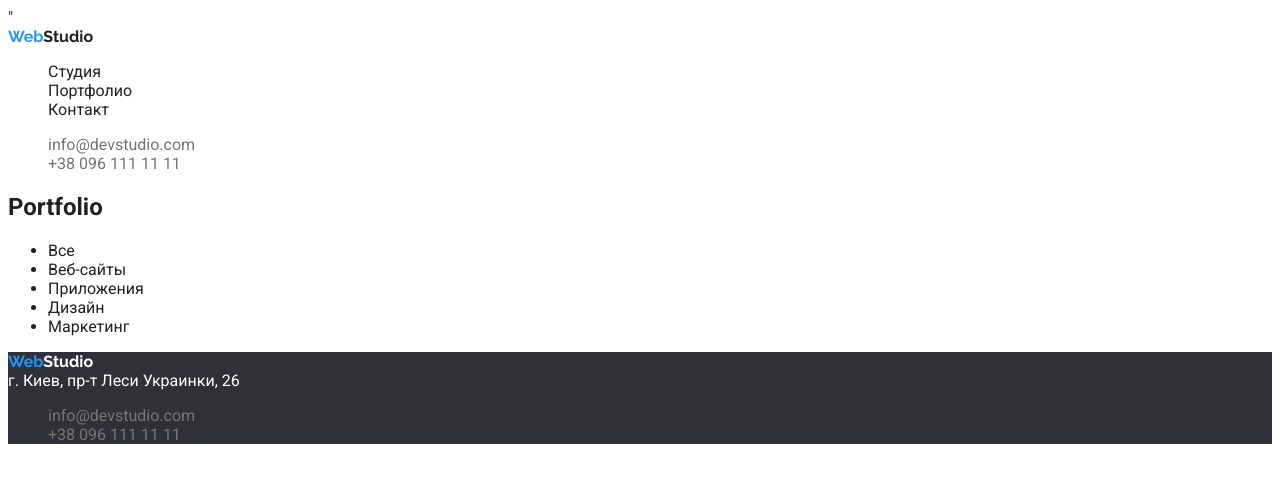
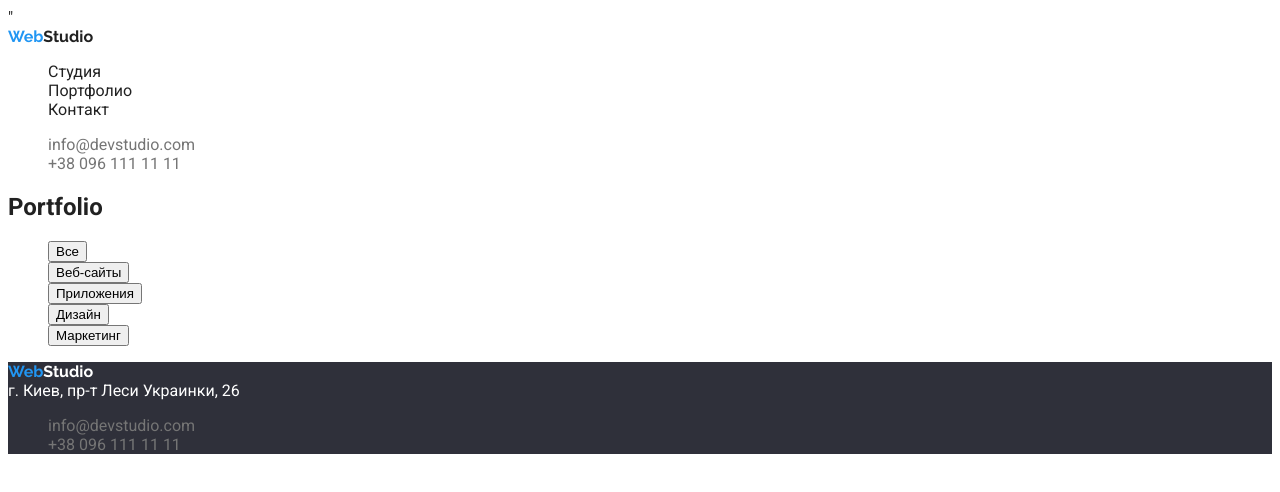
Before and after one commit to Anna-Polishchyk/goit-murkup-hw-2, a plain HTML site: page portfolio.html in a window 1280 px wide. Drawn offline with Linux system fonts and the light colour scheme.

Commit message:
commit to main

```diff
--- a/portfolio.html
+++ b/portfolio.html
@@ -38,12 +38,12 @@
         <!--hide portfolio-->
         <h1>Portfolio</h1>
        <!--page navigation-->
-       <ul>
-           <li><a href="" class=""></a>Все</li>
-           <li><a href=""></a>Веб-сайты</li>
-           <li><a href=""></a>Приложения</li>
-           <li><a href=""></a>Дизайн</li>
-           <li><a href=""></a>Маркетинг</li>
+       <ul class="filter list">
+           <li><button type="button">Все</button></li>
+           <li><button type="button">Веб-сайты</button></li>
+           <li><button type="button">Приложения</button></li>
+           <li><button type="button">Дизайн</button></li>
+           <li><button type="button">Маркетинг</button></li>
        </ul>
        </section>
     </main>
```
